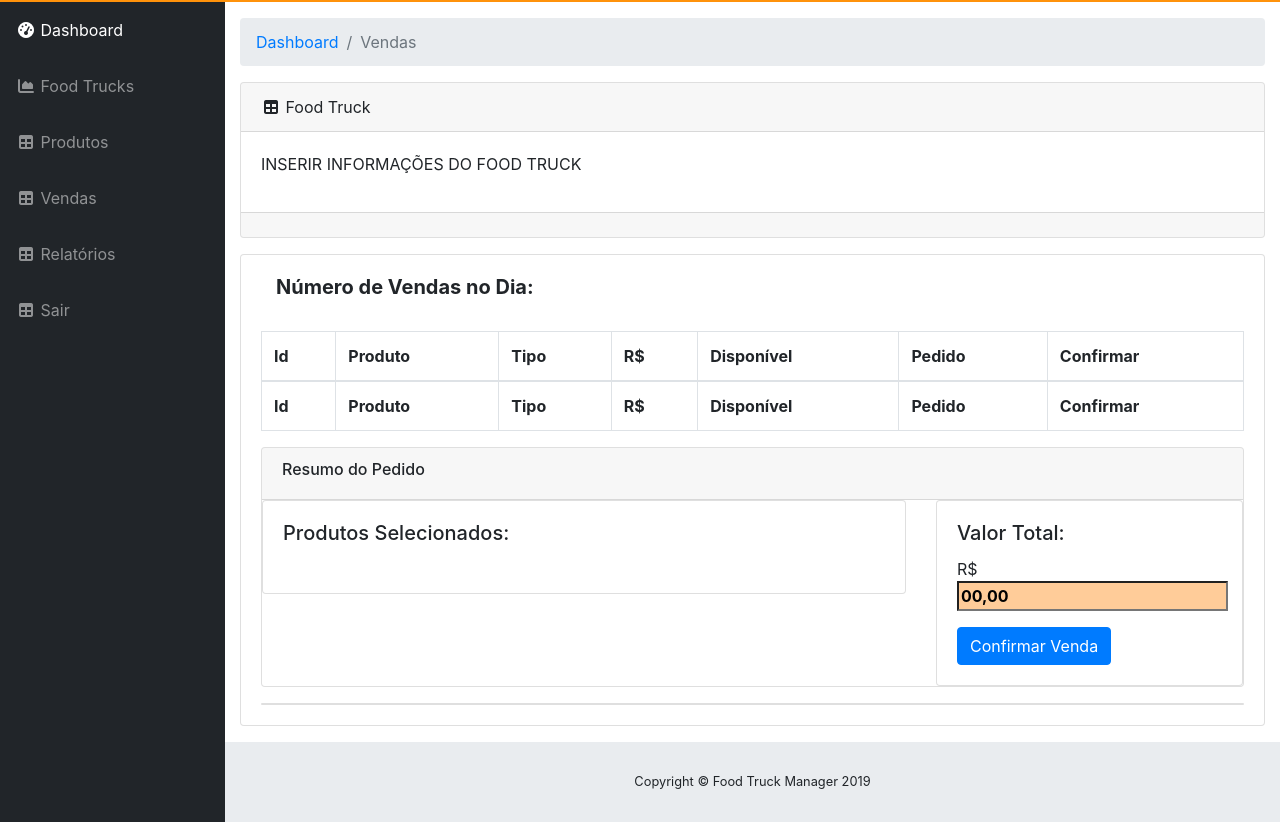
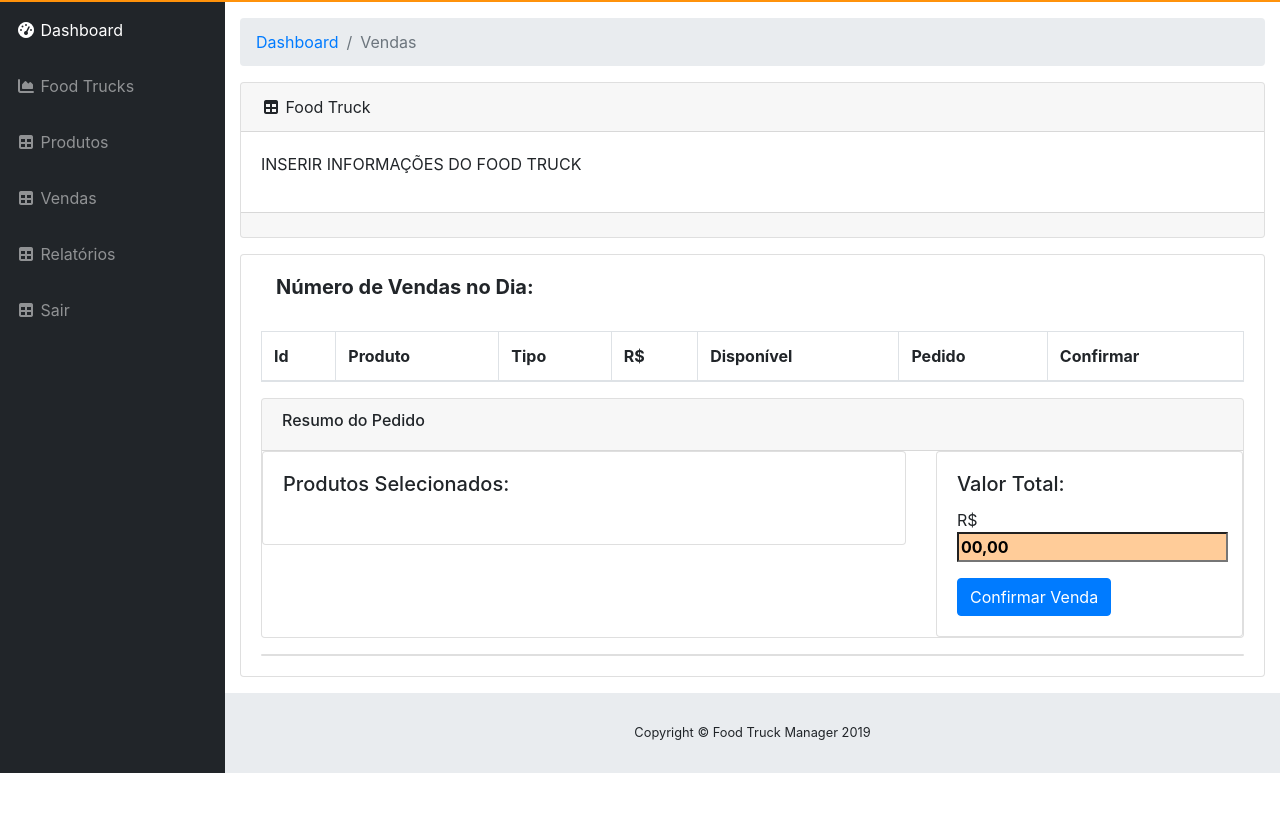
Before and after one commit to carlosroltjr/projeto_sa, a plain HTML site: page _SAbootstrap/sales.html in a window 1280 px wide. Shown: the part 62-884 px from the top of the page. After the commit the page ends 835 px from the top, so only its background shows below. Drawn offline with nearby package versions, Linux system fonts and the light colour scheme.

Commit message:
Clearing sales chart
Tirei rodapé para melhor visualização

```diff
--- a/_SAbootstrap/sales.html
+++ b/_SAbootstrap/sales.html
@@ -110,17 +110,6 @@
                     <th>Confirmar</th>
                 </tr>
               </thead>
-              <tfoot>
-                <tr>
-                    <th>Id</th>
-                    <th>Produto</th>
-                    <th>Tipo</th>
-                    <th>R$</th>
-                    <th>Disponível</th>
-                    <th>Pedido</th>
-                    <th>Confirmar</th>
-                </tr>
-              </tfoot>
 
               <tbody id="listSales"></tbody>
 
```
